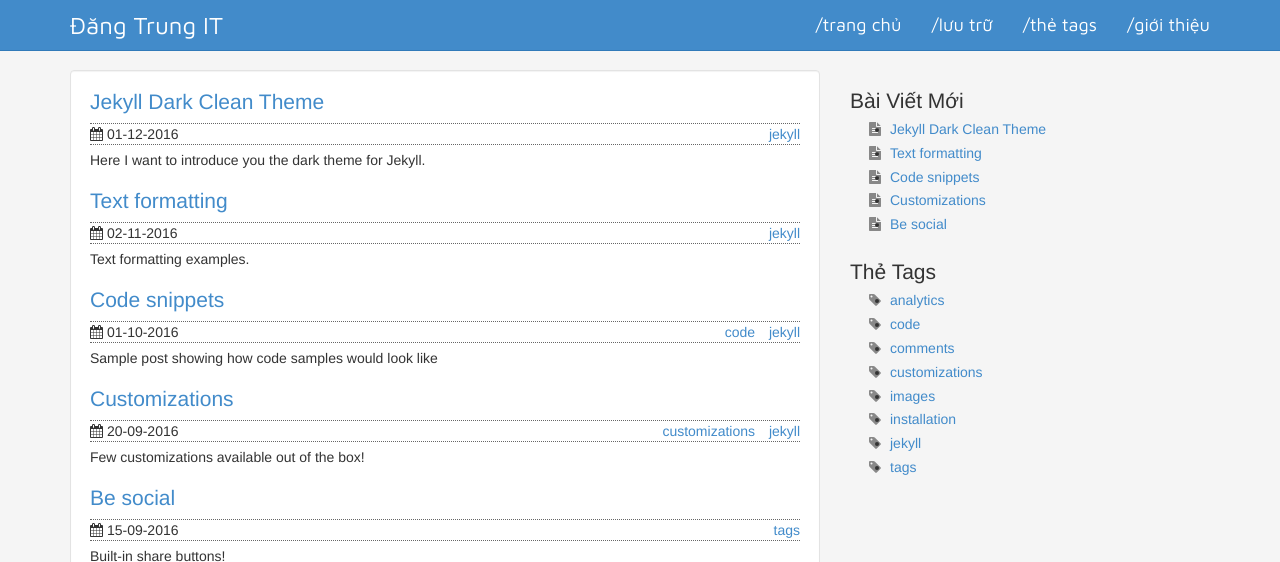
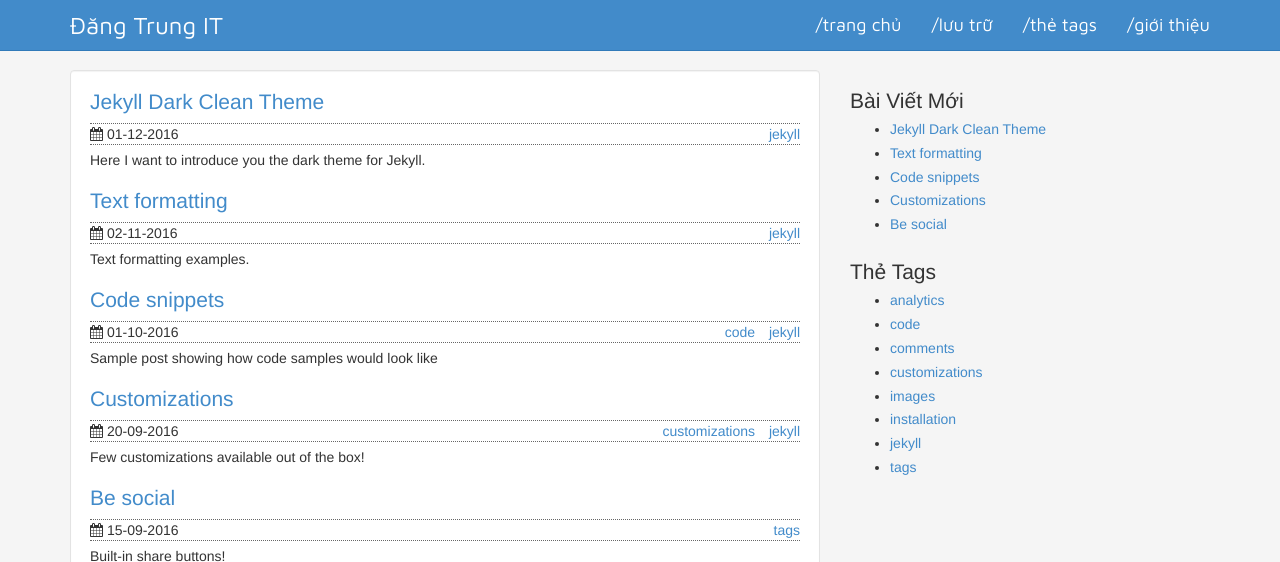
Before and after one commit to hoangdangtrungvn/hoangdangtrungvn.github.io, a Jekyll site: the page built from index.html, in a window 1280 px wide. Shown: the top 562 px of the page. Built offline with Jekyll 4.4.1, drawn with Linux system fonts in a browser that asks for light colours; the list of posts is cut into pages by our own code.

Commit message:
big update

```diff
--- a/_includes/sidebar.html
+++ b/_includes/sidebar.html
@@ -1,6 +1,6 @@
 				<div class="sidebar ">
 					<h2>Bài Viết Mới</h2>
-					<ul class="sideBarPosts">
+					<ul class="posts">
 						{% for post in site.posts limit:5 %}
 							<li><a href="{{ post.url | prepend: site.baseurl | prepend: site.url}}">{{ post.title }}</a></li>
 						{% endfor %}
@@ -8,7 +8,7 @@
 				</div>
 				<div class="sidebar">
 					<h2>Thẻ Tags</h2>
-					<ul class="sideBarTags">
+					<ul class="tags">
 						{% assign tags = (site.tags | sort:0) %}
 						{% for tag in tags %}
 							<li>
```
